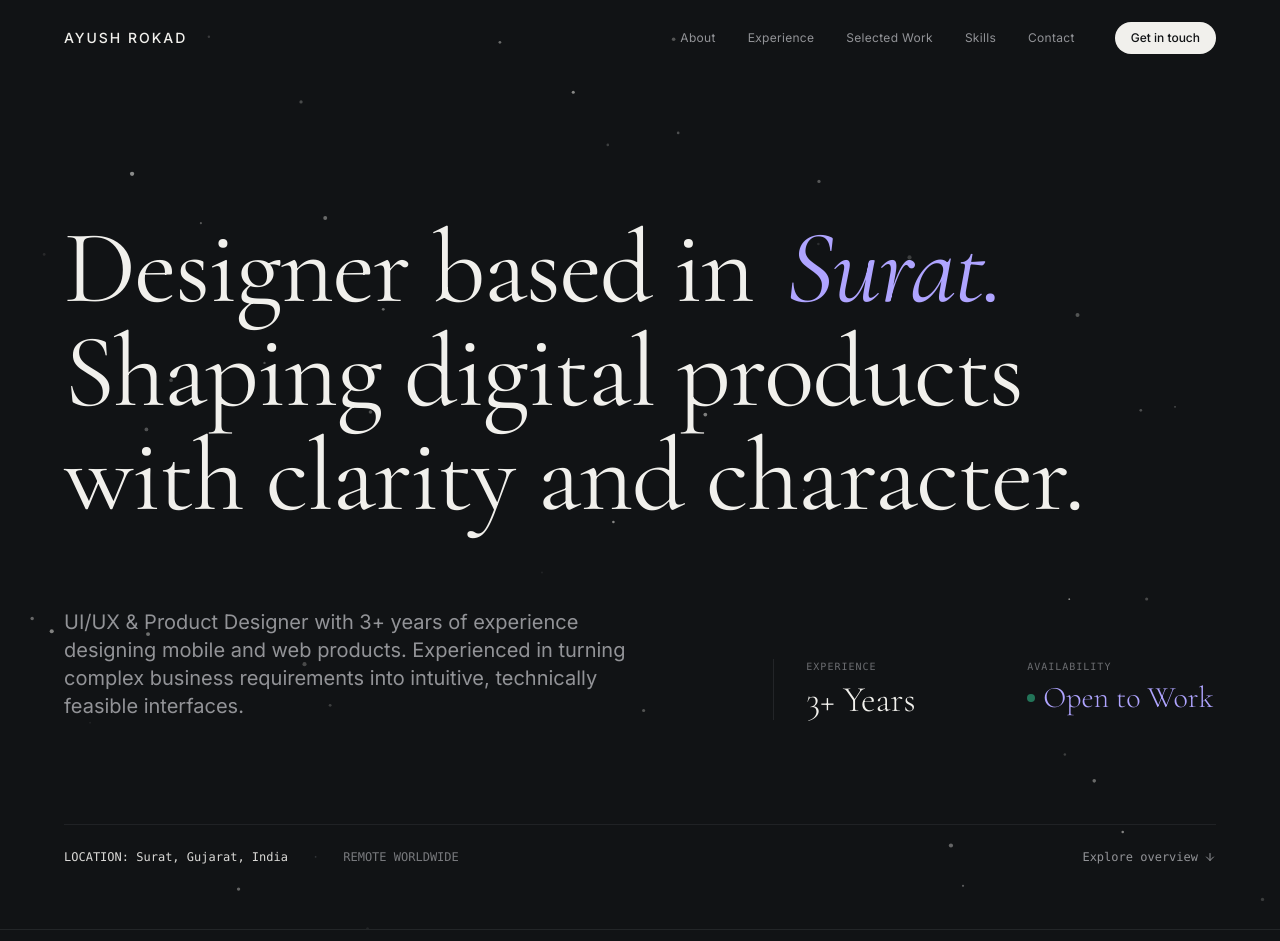
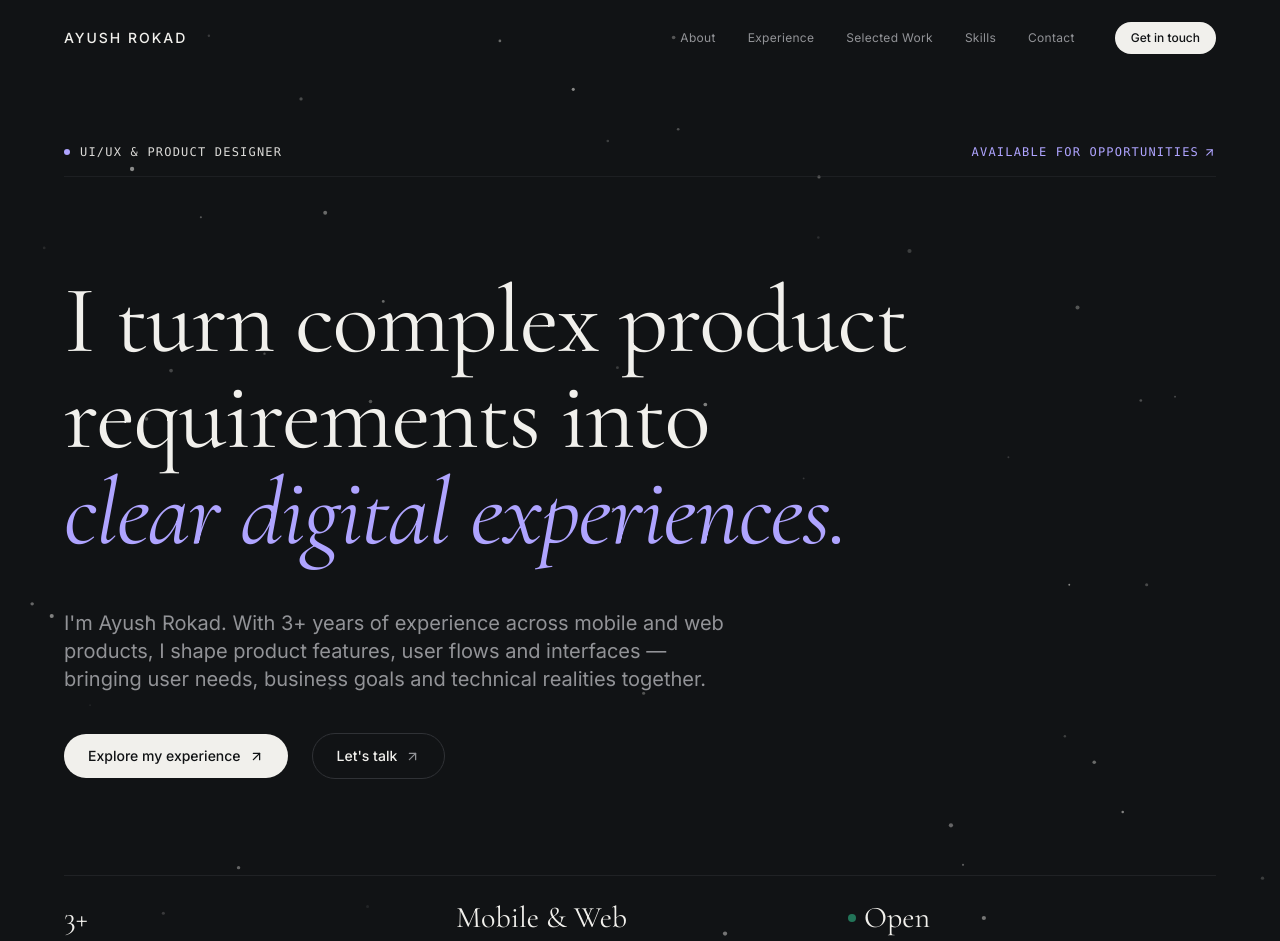
Before and after one commit to ayushrokad/Ayush-Rokad, a Next.js app: page / in a window 1280 px wide. Shown: the top 941 px of the page. Built offline with nearby package versions, Linux system fonts and the light colour scheme.

Commit message:
feat: implement value-driven hero headline, CTAs, and proof points

```diff
--- a/next.config.ts
+++ b/next.config.ts
@@ -1,8 +1,10 @@
 import type { NextConfig } from 'next';
 import path from 'path';
 
-if (!process.env.NEXT_TEST_WASM_DIR) {
-  process.env.NEXT_TEST_WASM_DIR = path.resolve(__dirname, 'node_modules/@next/swc-wasm-nodejs');
+if (process.platform === 'win32' && !process.env.NEXT_TEST_WASM_DIR) {
+  try {
+    process.env.NEXT_TEST_WASM_DIR = path.resolve(__dirname, 'node_modules/@next/swc-wasm-nodejs');
+  } catch {}
 }
 
 const nextConfig: NextConfig = {
--- a/package.json
+++ b/package.json
@@ -4,7 +4,7 @@
   "private": true,
   "scripts": {
     "dev": "node -e \"if (process.platform === 'win32') process.env.NEXT_TEST_WASM_DIR = require('path').resolve('./node_modules/@next/swc-wasm-nodejs'); require('child_process').execSync((process.platform === 'win32' ? 'npx.cmd' : 'npx') + ' next dev', { stdio: 'inherit', env: process.env });\"",
-    "build": "node -e \"if (process.platform === 'win32') process.env.NEXT_TEST_WASM_DIR = require('path').resolve('./node_modules/@next/swc-wasm-nodejs'); require('child_process').execSync((process.platform === 'win32' ? 'npx.cmd' : 'npx') + ' next build', { stdio: 'inherit', env: process.env });\"",
+    "build": "node build.js",
     "start": "node -e \"if (process.platform === 'win32') process.env.NEXT_TEST_WASM_DIR = require('path').resolve('./node_modules/@next/swc-wasm-nodejs'); require('child_process').execSync((process.platform === 'win32' ? 'npx.cmd' : 'npx') + ' next start', { stdio: 'inherit', env: process.env });\"",
     "lint": "next lint"
   },
--- a/src/components/Header.tsx
+++ b/src/components/Header.tsx
@@ -147,7 +147,7 @@ export const Header: React.FC = () => {
               {portfolioData.contact.email}
             </a>
             <p className="text-[11px] text-[#929397]/60 mt-4">
-              {portfolioData.hero.metadata[0].value}
+              Surat, Gujarat, India · Open to opportunities
             </p>
           </div>
         </div>
--- a/src/components/Hero.tsx
+++ b/src/components/Hero.tsx
@@ -5,105 +5,128 @@ import { motion } from 'framer-motion';
 import { portfolioData } from '@/data/portfolio';
 import { StarField } from './StarField';
 import { headlineLineVariant } from '@/lib/animations';
-import { ArrowDown } from 'lucide-react';
+import { ArrowUpRight } from 'lucide-react';
 
 export const Hero: React.FC = () => {
+  const { hero } = portfolioData;
+
   return (
-    <section className="relative min-h-[92vh] flex flex-col justify-between pt-32 sm:pt-36 md:pt-44 lg:pt-48 pb-14 md:pb-16 overflow-hidden bg-[#111315]">
+    <section className="relative min-h-[92vh] flex flex-col justify-between pt-28 pb-14 md:pt-36 md:pb-16 overflow-hidden bg-[#111315]">
       {/* Subtle Atmospheric Star Field Canvas */}
       <StarField />
 
       {/* Main Content Container */}
       <div className="relative z-10 max-w-content mx-auto w-full px-5 md:px-16 flex-1 flex flex-col justify-between">
-        {/* Core Hero Content */}
-        <div className="my-auto py-2 md:py-6">
+        {/* Top Eyebrow Row */}
+        <motion.div
+          initial={{ opacity: 0, y: -10 }}
+          animate={{ opacity: 1, y: 0 }}
+          transition={{ duration: 0.6, ease: [0.16, 1, 0.3, 1] }}
+          className="flex items-center justify-between text-xs text-[#929397] tracking-wider uppercase mb-10 md:mb-16 pb-4 border-b border-[#303236]/40"
+        >
+          <div className="flex items-center gap-2.5">
+            <span className="w-1.5 h-1.5 rounded-full bg-[#AFA4FF]" />
+            <span className="font-mono text-[11px] sm:text-xs tracking-widest text-[#F1F0EC]/90 font-medium">
+              {hero.badge}
+            </span>
+          </div>
+          <a
+            href="#contact"
+            className="font-mono text-[11px] sm:text-xs text-[#AFA4FF] hover:text-[#C2BAFF] tracking-widest flex items-center gap-1 transition-colors group"
+          >
+            <span>{hero.availabilityBadge}</span>
+            <ArrowUpRight
+              size={13}
+              className="group-hover:translate-x-0.5 group-hover:-translate-y-0.5 transition-transform"
+            />
+          </a>
+        </motion.div>
+
+        {/* Central Core: Headline, Description & CTAs */}
+        <div className="my-auto py-4 md:py-8 space-y-8 md:space-y-12">
           {/* Main Headline */}
           <div className="max-w-5xl">
             <motion.h1
               variants={headlineLineVariant}
               initial="hidden"
               animate="visible"
-              className="font-serif text-[3rem] sm:text-6xl md:text-7xl lg:text-[5.5rem] xl:text-[6.5rem] leading-[1.04] tracking-[-0.015em] text-[#F1F0EC]"
+              className="font-serif text-[2.75rem] sm:text-6xl md:text-7xl lg:text-[5.25rem] xl:text-[6rem] leading-[1.05] tracking-[-0.015em] text-[#F1F0EC]"
             >
-              <span>{portfolioData.hero.headline.line1}</span>
-              <span className="italic font-normal text-[#AFA4FF] inline-block ml-1.5 sm:ml-2.5">
-                {portfolioData.hero.headline.highlight}
+              <span>{hero.headline.line1}</span>
+              <br />
+              <span>{hero.headline.line2}</span>
+              <br />
+              <span className="italic font-normal text-[#AFA4FF]">
+                {hero.headline.highlight}
               </span>
-              <br />
-              <span>{portfolioData.hero.headline.line2}</span>
-              <br />
-              <span>{portfolioData.hero.headline.line3}</span>
             </motion.h1>
           </div>
 
-          {/* Editorial Subtext & Typographic Metadata Highlights */}
-          <div className="grid grid-cols-1 lg:grid-cols-12 gap-10 lg:gap-16 items-end mt-12 md:mt-20">
-            {/* Supporting Narrative (7 cols) */}
-            <motion.div
+          {/* Supporting Narrative & CTAs */}
+          <div className="space-y-8 max-w-2xl">
+            <motion.p
               initial={{ opacity: 0, y: 16 }}
               animate={{ opacity: 1, y: 0 }}
               transition={{ duration: 0.7, delay: 0.2, ease: [0.16, 1, 0.3, 1] }}
-              className="lg:col-span-7"
+              className="text-base sm:text-lg md:text-xl text-[#929397] font-normal leading-relaxed"
             >
-              <p className="text-base sm:text-lg md:text-xl text-[#929397] font-normal leading-relaxed max-w-xl">
-                {portfolioData.hero.subtext}
-              </p>
-            </motion.div>
+              {hero.subtext}
+            </motion.p>
 
-            {/* Typographic Stats & Availability (5 cols) */}
+            {/* CTAs */}
             <motion.div
               initial={{ opacity: 0, y: 16 }}
               animate={{ opacity: 1, y: 0 }}
               transition={{ duration: 0.7, delay: 0.3, ease: [0.16, 1, 0.3, 1] }}
-              className="lg:col-span-5 grid grid-cols-2 gap-8 lg:pl-8 border-t lg:border-t-0 lg:border-l border-[#303236]/60 pt-6 lg:pt-0"
+              className="flex flex-wrap items-center gap-4 sm:gap-6 pt-2"
             >
-              <div>
-                <span className="block text-[10px] font-mono uppercase text-[#929397]/70 tracking-widest mb-1.5">
-                  EXPERIENCE
-                </span>
-                <span className="font-serif text-2xl sm:text-3xl md:text-4xl text-[#F1F0EC] font-light">
-                  3+ Years
-                </span>
-              </div>
+              <a
+                href={hero.ctas.primary.href}
+                className="inline-flex items-center gap-2 px-6 py-3 rounded-full text-xs sm:text-sm font-medium bg-[#F1F0EC] text-[#111315] hover:bg-white hover:shadow-[0_0_20px_rgba(241,240,236,0.25)] transition-all duration-200 group"
+              >
+                <span>{hero.ctas.primary.label}</span>
+                <ArrowUpRight
+                  size={15}
+                  className="group-hover:translate-x-0.5 group-hover:-translate-y-0.5 transition-transform"
+                />
+              </a>
 
-              <div>
-                <span className="block text-[10px] font-mono uppercase text-[#929397]/70 tracking-widest mb-1.5">
-                  AVAILABILITY
-                </span>
-                <span className="font-serif text-2xl sm:text-3xl text-[#AFA4FF] font-light flex items-center gap-2">
-                  <span className="w-2 h-2 rounded-full bg-emerald-400 animate-pulse inline-block" />
-                  Open to Work
-                </span>
-              </div>
+              <a
+                href={hero.ctas.secondary.href}
+                className="inline-flex items-center gap-2 px-6 py-3 rounded-full text-xs sm:text-sm font-medium text-[#F1F0EC] border border-[#303236] hover:border-[#AFA4FF]/60 hover:bg-[#191B1E]/40 transition-all duration-200 group"
+              >
+                <span>{hero.ctas.secondary.label}</span>
+                <ArrowUpRight
+                  size={15}
+                  className="group-hover:translate-x-0.5 group-hover:-translate-y-0.5 transition-transform text-[#929397] group-hover:text-[#F1F0EC]"
+                />
+              </a>
             </motion.div>
           </div>
         </div>
 
-        {/* Refined Bottom Metadata Row */}
+        {/* Bottom Proof / Metadata Row */}
         <motion.div
           initial={{ opacity: 0 }}
           animate={{ opacity: 1 }}
           transition={{ duration: 0.8, delay: 0.4 }}
-          className="mt-14 md:mt-20 pt-6 border-t border-[#303236]/50 flex flex-col sm:flex-row sm:items-center justify-between gap-4 text-xs font-mono text-[#929397]/80"
+          className="mt-12 md:mt-16 pt-6 border-t border-[#303236]/50 grid grid-cols-1 sm:grid-cols-3 gap-6 text-xs"
         >
-          <div className="flex items-center gap-6">
-            <span className="text-[#F1F0EC]/90">
-              LOCATION: Surat, Gujarat, India
-            </span>
-            <span className="hidden sm:inline text-[#303236]">·</span>
-            <span className="hidden sm:inline">REMOTE WORLDWIDE</span>
-          </div>
-
-          <a
-            href="#about"
-            className="inline-flex items-center gap-1.5 text-xs text-[#929397] hover:text-[#F1F0EC] transition-colors group"
-          >
-            <span>Explore overview</span>
-            <ArrowDown
-              size={12}
-              className="group-hover:translate-y-0.5 transition-transform"
-            />
-          </a>
+          {hero.proofPoints.map((point) => (
+            <div key={point.label} className="space-y-1">
+              <div className="flex items-center gap-2">
+                {point.isStatus && (
+                  <span className="w-2 h-2 rounded-full bg-emerald-400 animate-pulse" />
+                )}
+                <span className="font-serif text-2xl sm:text-3xl text-[#F1F0EC] font-normal">
+                  {point.value}
+                </span>
+              </div>
+              <span className="text-xs text-[#929397] block font-normal">
+                {point.label}
+              </span>
+            </div>
+          ))}
         </motion.div>
       </div>
     </section>
--- a/src/data/portfolio.ts
+++ b/src/data/portfolio.ts
@@ -75,18 +75,39 @@ export const portfolioData = {
     },
   },
   hero: {
+    badge: "UI/UX & PRODUCT DESIGNER",
+    availabilityBadge: "AVAILABLE FOR OPPORTUNITIES",
     headline: {
-      line1: "Designer based in ",
-      highlight: "Surat.",
-      line2: "Shaping digital products",
-      line3: "with clarity and character.",
+      line1: "I turn complex product",
+      line2: "requirements into",
+      highlight: "clear digital experiences.",
     },
     subtext:
-      "UI/UX & Product Designer with 3+ years of experience designing mobile and web products. Experienced in turning complex business requirements into intuitive, technically feasible interfaces.",
-    metadata: [
-      { label: "LOCATION", value: "Surat, Gujarat, India" },
-      { label: "EXPERIENCE", value: "3+ Years" },
-      { label: "AVAILABILITY", value: "Open to Work · Full-Time & Part-Time" },
+      "I'm Ayush Rokad. With 3+ years of experience across mobile and web products, I shape product features, user flows and interfaces — bringing user needs, business goals and technical realities together.",
+    ctas: {
+      primary: {
+        label: "Explore my experience",
+        href: "#work",
+      },
+      secondary: {
+        label: "Let's talk",
+        href: "#contact",
+      },
+    },
+    proofPoints: [
+      {
+        value: "3+",
+        label: "Years of experience",
+      },
+      {
+        value: "Mobile & Web",
+        label: "Product experience",
+      },
+      {
+        value: "Open",
+        label: "Full-time & part-time",
+        isStatus: true,
+      },
     ],
   },
   about: {
```
Also changed, not shown: build.js (added, +9 -0 lines).
